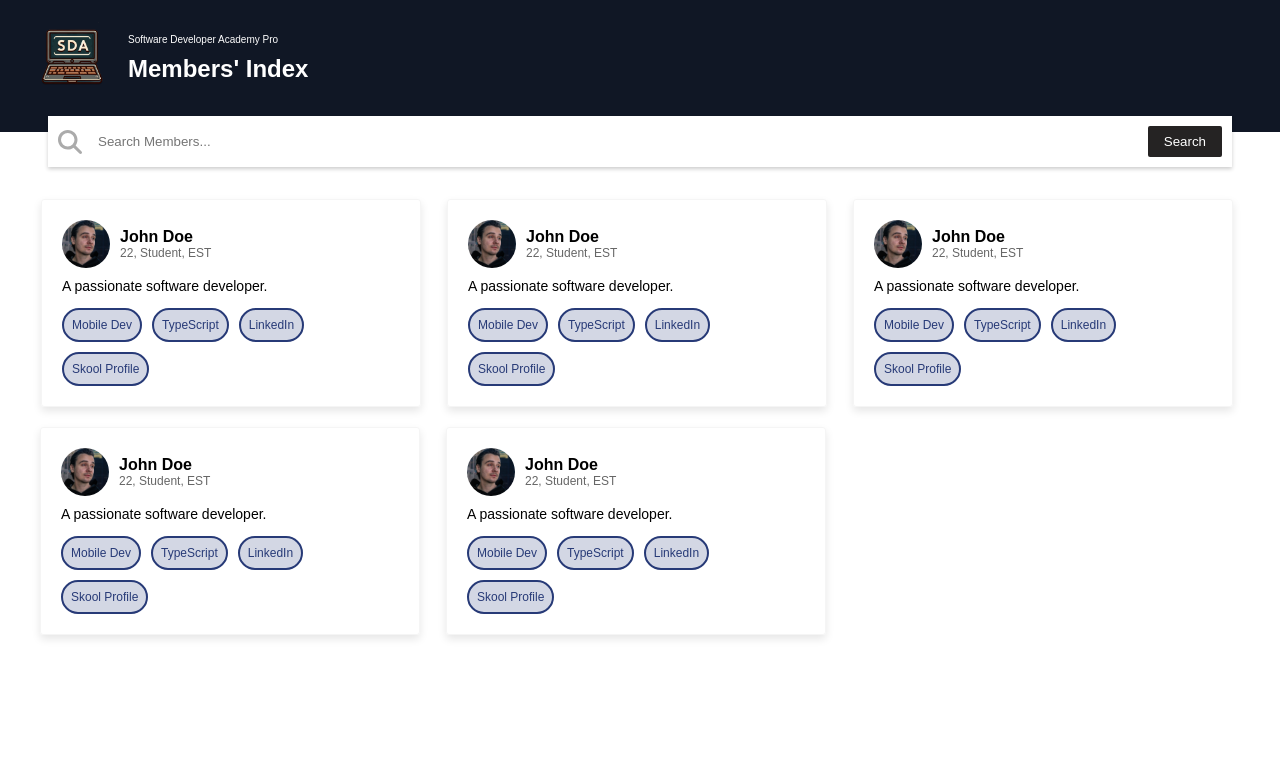
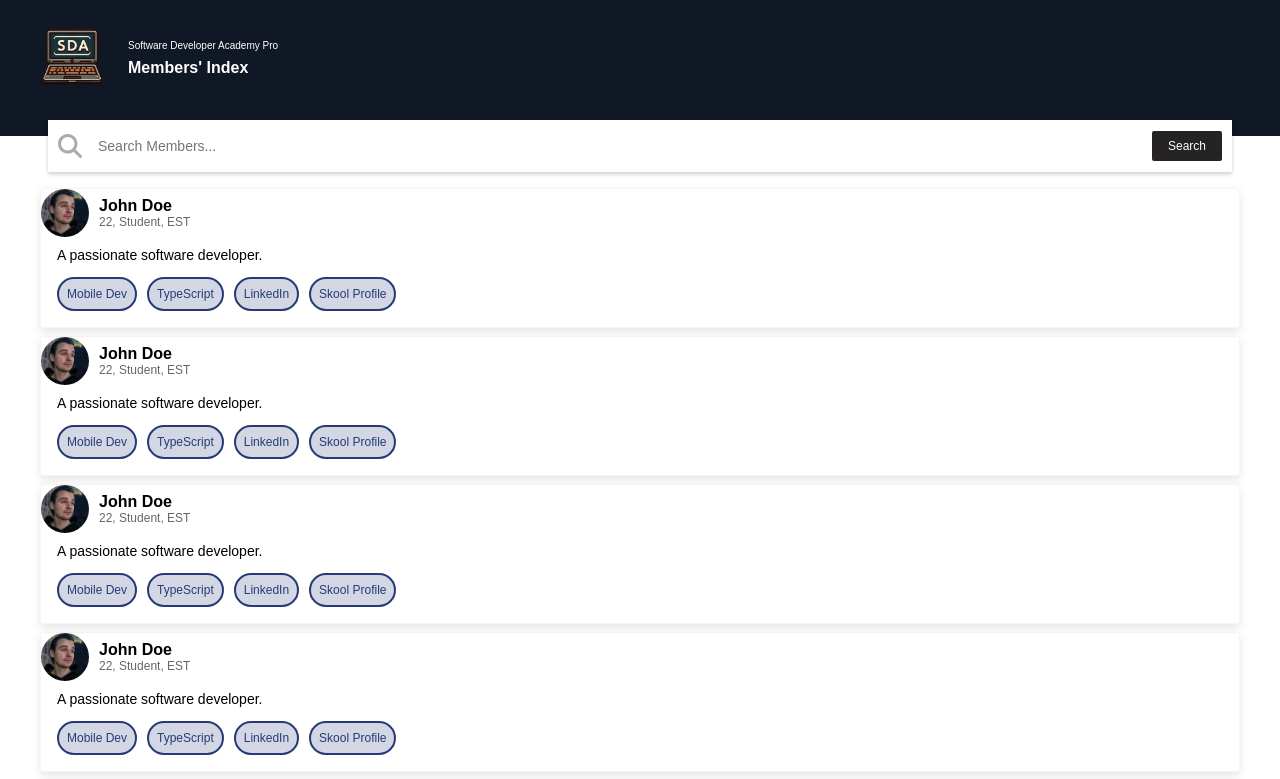
Before and after one commit to Software-Developer-Academy/community-website, a React (Vite) app: page / in a window 1280 px wide. Shown: the top 779 px of the page. Built offline with nearby package versions, Linux system fonts and the light colour scheme; a web font is replaced by a local one.

Commit message:
Add bootstrap

```diff
--- a/src/components/FloatingSearchBar/styles.css
+++ b/src/components/FloatingSearchBar/styles.css
@@ -1,18 +1,18 @@
 .floating-search-bar {
-    top: 20px;
-    right: 20px;
     padding: 10px;
     margin-left: 48px;
     margin-right: 48px;
     margin-top: -16px;
     background-color: white;
     box-shadow: 0 2px 4px rgba(0,0,0,0.2);
+    position: relative;
     z-index: 1000;
 }
 
 .floating-search-bar-input {
     width: 100%;
     border-radius: 2px;
+    font-size: 14px;
 }
 
 .floating-search-bar form {
@@ -36,6 +36,7 @@
     border-radius: 2px;
     cursor: pointer;
     font-family: 'Muli', sans-serif;
+    font-size: 12px;
 }
 
 .floating-search-bar button:hover {
--- a/src/components/MembersGridView/index.tsx
+++ b/src/components/MembersGridView/index.tsx
@@ -1,14 +1,16 @@
 //@ts-ignore
 import React from "react"
-import {kennyProfilePic} from "@assets/profile-pics";
 import './styles.css';
+import Container from 'react-bootstrap/Container';
+import Row from 'react-bootstrap/Row';
+import Col from 'react-bootstrap/Col'
+import { kennyProfilePic } from "@assets/profile-pics";
 
 const GridView = () => {
     // Sample data
-    const people = [
-    ];
+    const people = [];
 
-    for (let i = 0; i < 5; i++) {
+    for (let i = 0; i < 11; i++) {
         people.push(
             {
                 name: 'John Doe',
@@ -24,19 +26,17 @@ const GridView = () => {
         )
     }
 
-    // Managing this with raw CSS media queries sucks, we should probably just use bootstraps grid system:
-    // https://getbootstrap.com/docs/4.0/layout/grid/
+    const card = (person: any) => {
         return (
-        <div className="grid-container">
-            {people.map((person, index) => (
-                <div key={index} className="card">
+            <div key={0} className="card">
                 <div className="card-header">
-                        <img src={person.profilePicture} alt={person.name} className="profile-pic" />
+                    <img src={person.profilePicture} alt={person.name} className="profile-pic"/>
                     <div>
                         <div className="card-name">{person.name}</div>
                         <div className="card-tagline">{person.age}, Student, EST</div>
                     </div>
                 </div>
+                <div className="card-body">
                     <p className="card-desc">{person.description}</p>
                     <div className="card-chips">
                         <div className="card-chip">Mobile Dev</div>
@@ -45,9 +45,22 @@ const GridView = () => {
                         <a href={person.links.instagram} className="card-chip">Skool Profile</a>
                     </div>
                 </div>
-            ))}
             </div>
+        );
+    }
+
+    return (
+        <Container fluid={"xs"} className="grid-container">
+            <Row>
+                {people.map((person) =>
+                    <Col md={6} lg={4}>
+                        {card(person)}
+                    </Col>
+                )}
+            </Row>
+        </Container>
     );
 };
 
+
 export default GridView;
--- a/src/components/MembersGridView/styles.css
+++ b/src/components/MembersGridView/styles.css
@@ -1,27 +1,18 @@
 .grid-container {
-    display: flex;
-    flex-wrap: wrap;
-    justify-content: center; /* Keeps items centered */
-    gap: 20px;
-    margin: 32px auto;
     max-width: 1200px;
-    padding: 0 20px;
-}
-
-.grid-container::after { /* This is a pseudo-element that fixes margin on last item */
-    content: '';
-    flex: auto;
+    align-self: center;
+    margin: 16px auto;
+    padding-left: 32px;
+    padding-right: 32px;
 }
 
 .card {
-    flex: 0 1 calc(33.333% - 20px);
-    padding: 20px;
     border: 1px solid rgba(204, 204, 204, 0.2);
     border-radius: 3px;
     box-sizing: border-box;
-    margin-right: 6px;
+    margin-top: 8px;
+    margin-bottom: 8px;
     box-shadow: 0 4px 8px rgba(0, 0, 0, 0.1);
-    min-width: 250px;
     font-family: 'Muli', sans-serif;
 }
 
@@ -29,6 +20,10 @@
     display: flex;
     align-items: center;
     margin-bottom: 10px;
+}
+
+.card-body {
+    padding: 0 16px 16px;
 }
 
 .profile-pic {
@@ -72,31 +67,3 @@
     background-color: rgba(39, 58, 119, 0.2);
     font-family: 'Muli', sans-serif;
 }
-
-@media (max-width: 768px) {
-    .grid-container {
-        width: 100%;
-    }
-
-    .grid-container::after {
-        content: none;
-    }
-
-    .card {
-        width: calc(50% - 20px); /* For medium screens, adjust to 2 columns or as needed */
-    }
-}
-
-@media (max-width: 480px) {
-    .grid-container {
-        width: 100%;
-    }
-
-    .grid-container::after {
-        content: none;
-    }
-
-    .card {
-        width: 100%; /* For small screens, adjust to 1 column */
-    }
-}
--- a/src/components/Navbar/index.tsx
+++ b/src/components/Navbar/index.tsx
@@ -11,7 +11,7 @@ const Navbar = () => {
             </div>
             <div className="navbar-text">
                 <p>Software Developer Academy Pro</p>
-                <h1>Members' Index</h1>
+                <h4>Members' Index</h4>
             </div>
         </nav>
     );
--- a/src/components/Navbar/styles.css
+++ b/src/components/Navbar/styles.css
@@ -3,7 +3,7 @@
     justify-content: left;
     background-color: #101725;
     color: white;
-    padding: 16px 16px 32px 16px;
+    padding: 16px 16px 36px 16px;
     font-family: 'Muli', sans-serif;
 }
 
@@ -20,12 +20,13 @@
 }
 
 .navbar-text p {
-    margin-top: 0;
+    margin: 0 0 8px 0;
     font-size: 10px;
     color: #fff;
 }
 
-.navbar-text h1 {
+.navbar-text h4 {
     margin: 0;
+    font-weight: 600;
     color: #fff;
 }
```
Lines whose indentation alone changed are shown as unchanged.
